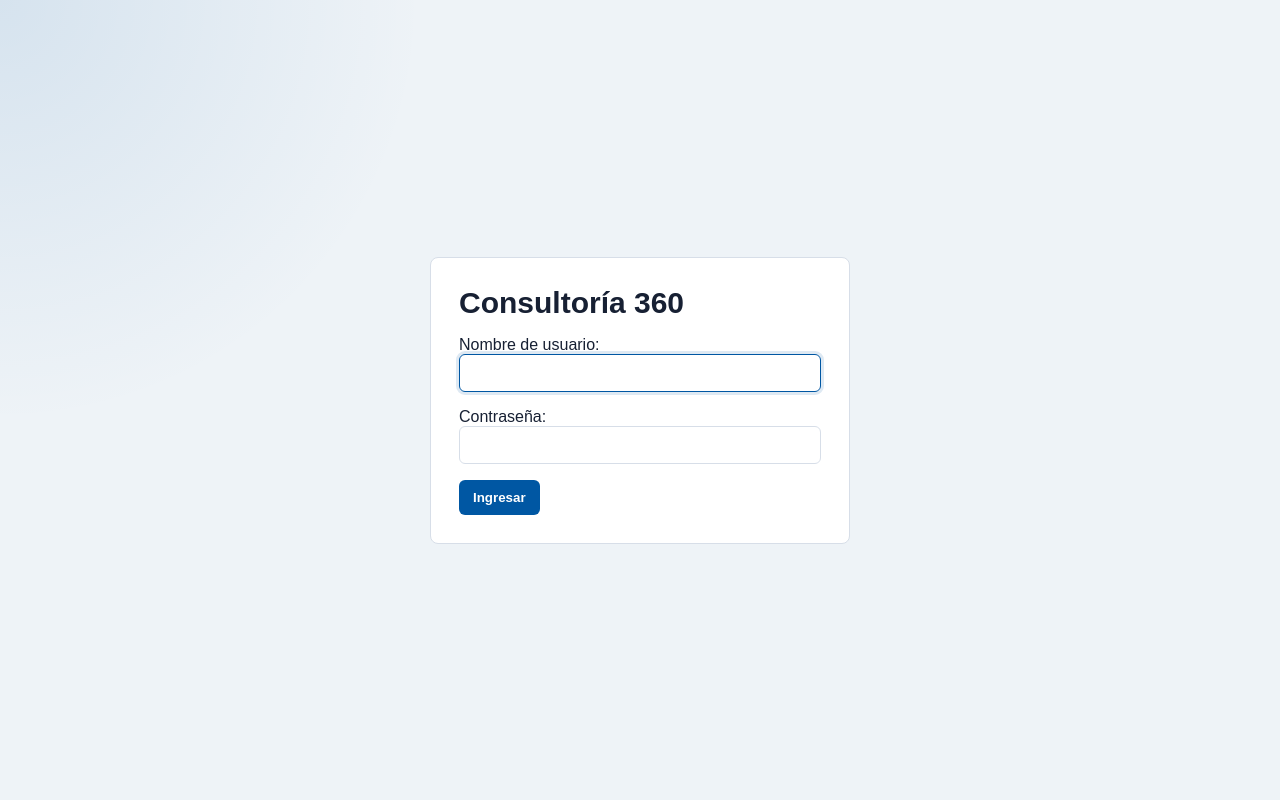
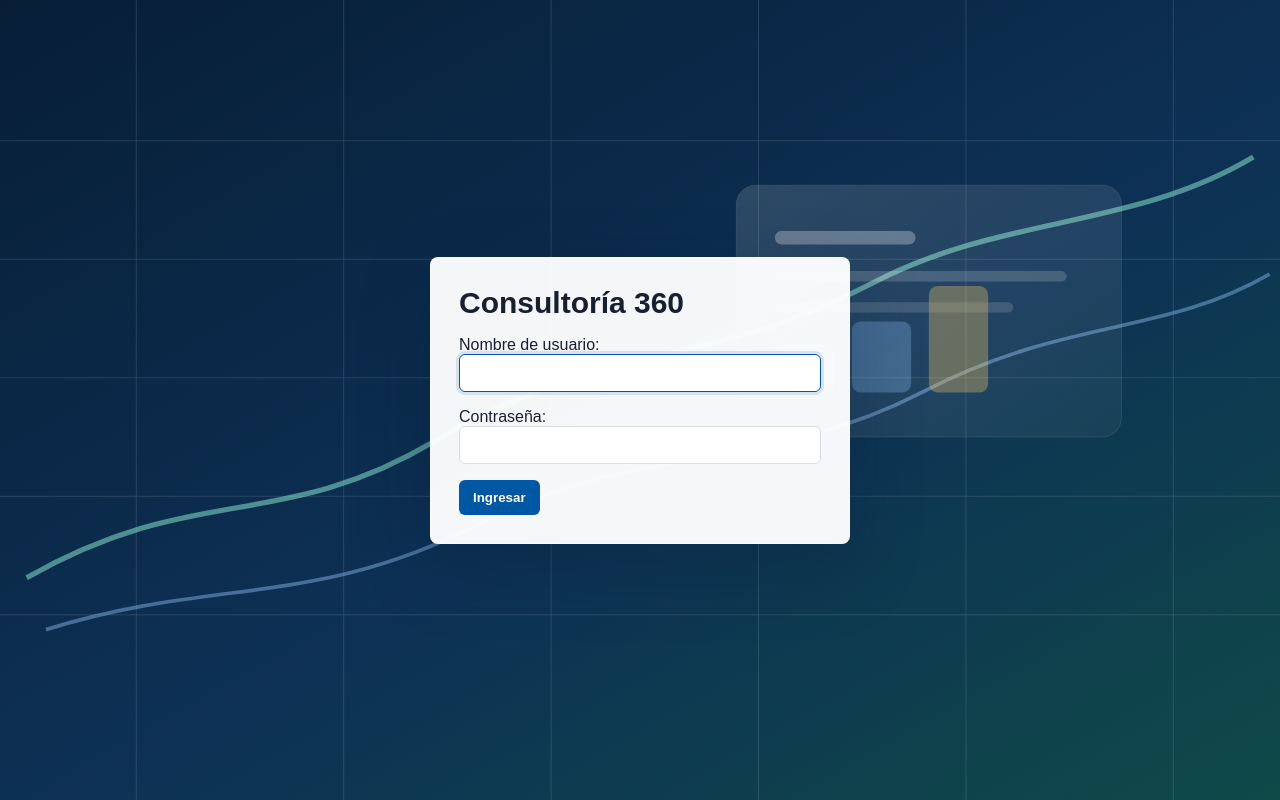
Before and after one commit to Xulian7/metlife, a Django app: page /login/ in a window 1280 px wide. Run offline with Django 5.2, Linux system fonts and the light colour scheme.

Commit message:
version 2

```diff
--- a/static/css/app.css
+++ b/static/css/app.css
@@ -51,8 +51,8 @@ textarea { min-height: 90px; }
 .timeline-item span { color: var(--muted); font-size: 12px; }
 .pipeline-row { display: flex; justify-content: space-between; padding: 8px 0; border-bottom: 1px solid var(--line); }
 .search { display: flex; gap: 8px; margin-bottom: 14px; }
-.login-page { display: grid; place-items: center; grid-template-columns: 1fr; }
-.login-box { width: min(420px, 92vw); background: white; border: 1px solid var(--line); border-radius: 8px; padding: 28px; }
+.login-page { display: grid; place-items: center; grid-template-columns: 1fr; background: #071d35 url("../img/login-bg.svg") center/cover no-repeat; }
+.login-box { width: min(420px, 92vw); background: rgba(255,255,255,.96); border: 1px solid rgba(255,255,255,.35); border-radius: 8px; padding: 28px; box-shadow: 0 24px 70px rgba(7,29,53,.28); }
 .wizard-form { display: grid; gap: 16px; }
 .form-section h2 { margin-bottom: 16px; color: var(--brand-dark); }
 .form-columns { display: grid; grid-template-columns: repeat(3, minmax(180px, 1fr)); gap: 14px; align-items: start; }
@@ -87,6 +87,8 @@ textarea { min-height: 90px; }
 .source-list { display: grid; gap: 10px; }
 .source-list p { margin: 0; padding-bottom: 10px; border-bottom: 1px solid var(--line); }
 .source-list p:last-child { border-bottom: 0; padding-bottom: 0; }
+.dashboard-visual { margin: -6px 0 18px; border: 1px solid var(--line); border-radius: 8px; overflow: hidden; background: white; box-shadow: var(--shadow); aspect-ratio: 1600 / 420; }
+.dashboard-visual img { display: block; width: 100%; height: 100%; object-fit: cover; }
 .module-card { padding: 0; overflow: hidden; }
 .module-card > summary { list-style: none; display: flex; align-items: center; gap: 10px; min-height: 54px; padding: 15px 18px; cursor: pointer; border-bottom: 1px solid var(--line); background: #fbfcfe; user-select: none; }
 .module-card > summary::-webkit-details-marker { display: none; }
--- a/templates/base.html
+++ b/templates/base.html
@@ -6,6 +6,7 @@
   <meta http-equiv="Content-Language" content="es-CO">
   <meta name="viewport" content="width=device-width, initial-scale=1">
   <title>MetLife Consultoría</title>
+  <link rel="icon" href="{% static 'img/favicon.svg' %}" type="image/svg+xml">
   <link rel="stylesheet" href="{% static 'css/app.css' %}">
 </head>
 <body>
--- a/templates/core/dashboard.html
+++ b/templates/core/dashboard.html
@@ -6,6 +6,9 @@
     <h1>Panel 360</h1>
   </div>
   <a class="button" href="{% url 'clientes:create' %}">Nuevo cliente</a>
+</section>
+<section class="dashboard-visual" aria-label="Resumen visual de consultoría pensional">
+  <img src="{% static 'img/dashboard-top.svg' %}" alt="">
 </section>
 <section class="kpis">
   <article><span>Clientes</span><strong>{{ clientes_total }}</strong></article>
--- a/templates/registration/login.html
+++ b/templates/registration/login.html
@@ -6,6 +6,7 @@
   <meta http-equiv="Content-Language" content="es-CO">
   <meta name="viewport" content="width=device-width, initial-scale=1">
   <title>Ingreso</title>
+  <link rel="icon" href="{% static 'img/favicon.svg' %}" type="image/svg+xml">
   <link rel="stylesheet" href="{% static 'css/app.css' %}">
 </head>
 <body class="login-page">
```
Also changed, not shown: static/img/dashboard-top.svg (added), static/img/favicon.svg (added), static/img/login-bg.svg (added).
